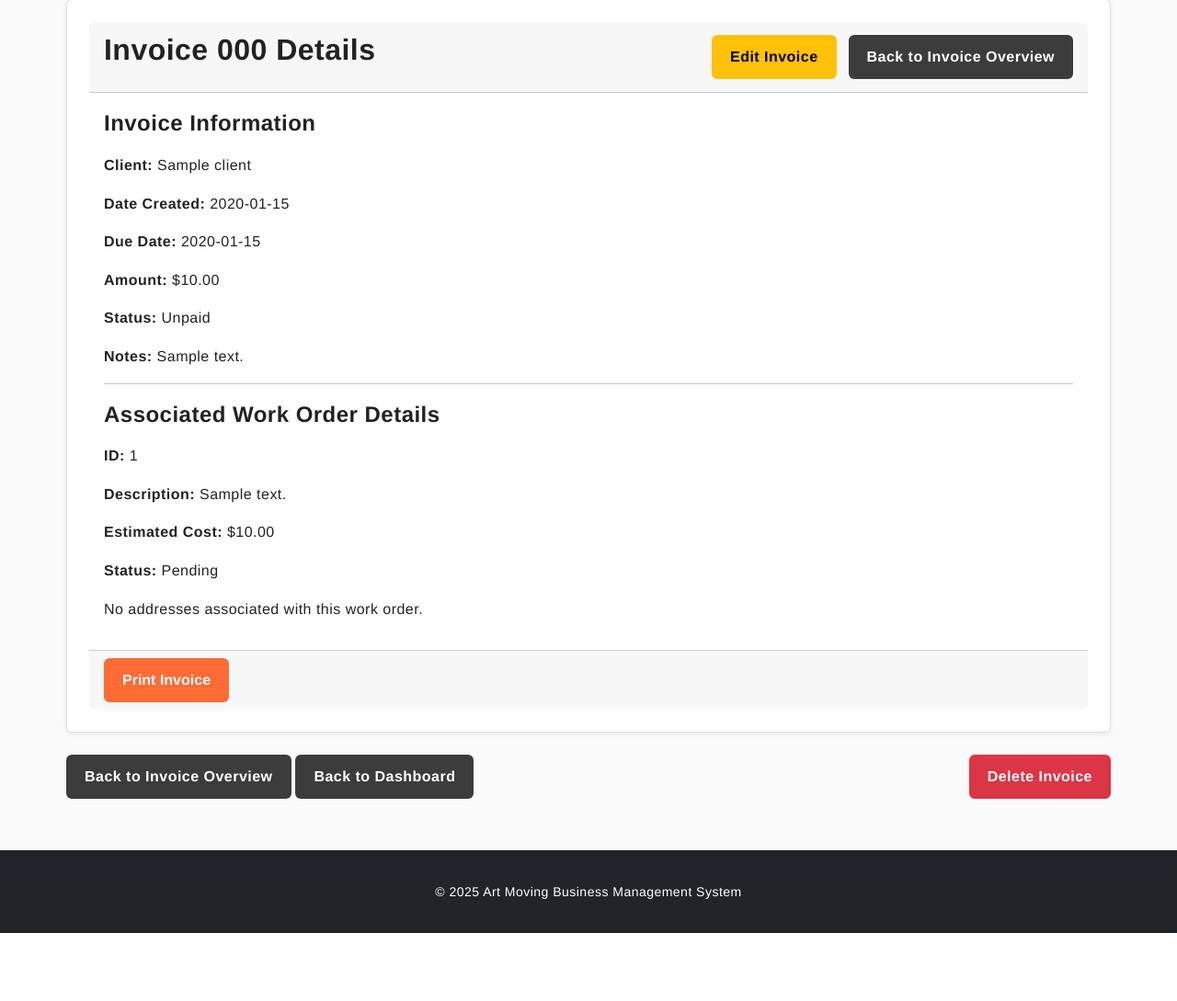
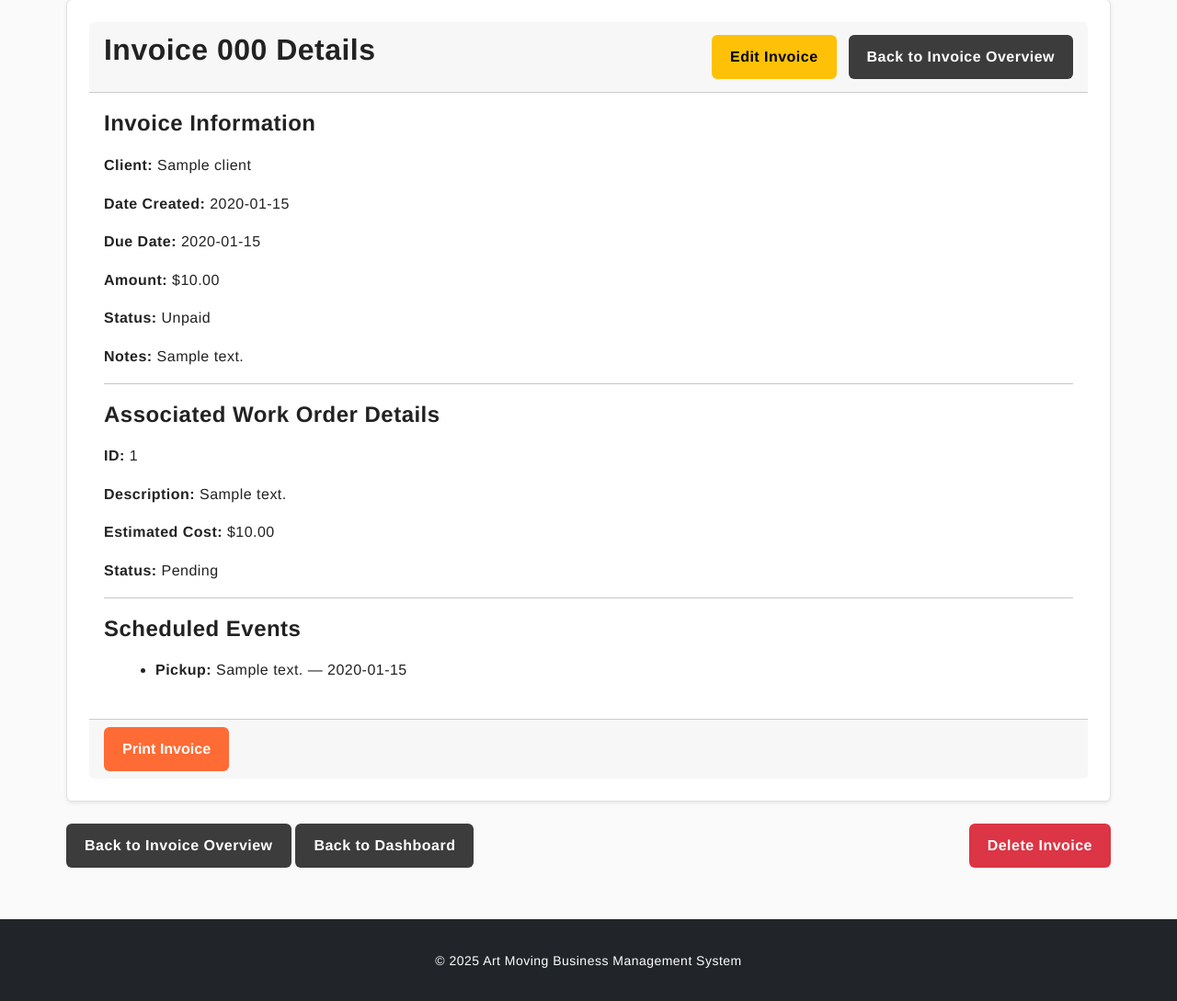
Before and after one commit to mattyray/art_moving_buisness, a Django app: page /invoices/1/ in a window 1280 px wide. Shown: the part 219-1308 px from the top of the page at 92% size. Before the commit the page ends 1234 px from the top, so only its background shows below. Run offline with Django 5.2, Linux system fonts and the light colour scheme; a user stored in the database is signed in; tables that the repository leaves empty hold one stand-in row (values such as "Sample post"); some libraries are stand-ins or nearby versions; some web fonts are replaced.

Commit message:
invoice detail - removed old addresses in favor of events

```diff
--- a/invoices/views.py
+++ b/invoices/views.py
@@ -78,10 +78,21 @@ def invoice_list(request):
     }
     return render(request, 'invoices/invoice_list.html', context)
 
+
 @login_required
 def invoice_detail(request, invoice_id):
     invoice = get_object_or_404(Invoice, id=invoice_id)
-    return render(request, 'invoices/invoice_detail.html', {'invoice': invoice})
+
+    # grab events if there’s a linked work order
+    events = []
+    if invoice.work_order:
+        events = invoice.work_order.events.all().order_by('date')
+
+    return render(request, 'invoices/invoice_detail.html', {
+        'invoice': invoice,
+        'events': events,
+    })
+
 
 @login_required
 def invoice_create(request):
--- a/templates/invoices/invoice_detail.html
+++ b/templates/invoices/invoice_detail.html
@@ -38,26 +38,19 @@
       <p><strong>Estimated Cost:</strong> ${{ invoice.work_order.estimated_cost }}</p>
       <p><strong>Status:</strong> {{ invoice.work_order.get_status_display }}</p>
 
-      {% if invoice.work_order.addresses.all %}
-        <h5>Pickup Addresses</h5>
-        <ul>
-          {% for addr in invoice.work_order.addresses.all %}
-            {% if addr.address_type|lower == "pickup" %}
-              <li>{{ addr.address }}</li>
-            {% endif %}
-          {% endfor %}
-        </ul>
-        <h5>Dropoff Addresses</h5>
-        <ul>
-          {% for addr in invoice.work_order.addresses.all %}
-            {% if addr.address_type|lower == "dropoff" %}
-              <li>{{ addr.address }}</li>
-            {% endif %}
-          {% endfor %}
-        </ul>
-      {% else %}
-        <p>No addresses associated with this work order.</p>
+      {% if events %}
+      <hr>
+      <h4>Scheduled Events</h4>
+      <ul>
+        {% for event in events %}
+          <li>
+            <strong>{{ event.get_event_type_display }}:</strong>
+            {{ event.address }} — {{ event.date|date:"Y-m-d" }}
+          </li>
+        {% endfor %}
+      </ul>
       {% endif %}
+
 
       {% else %}
         <p><strong>Work Order:</strong> Not linked</p>
```
